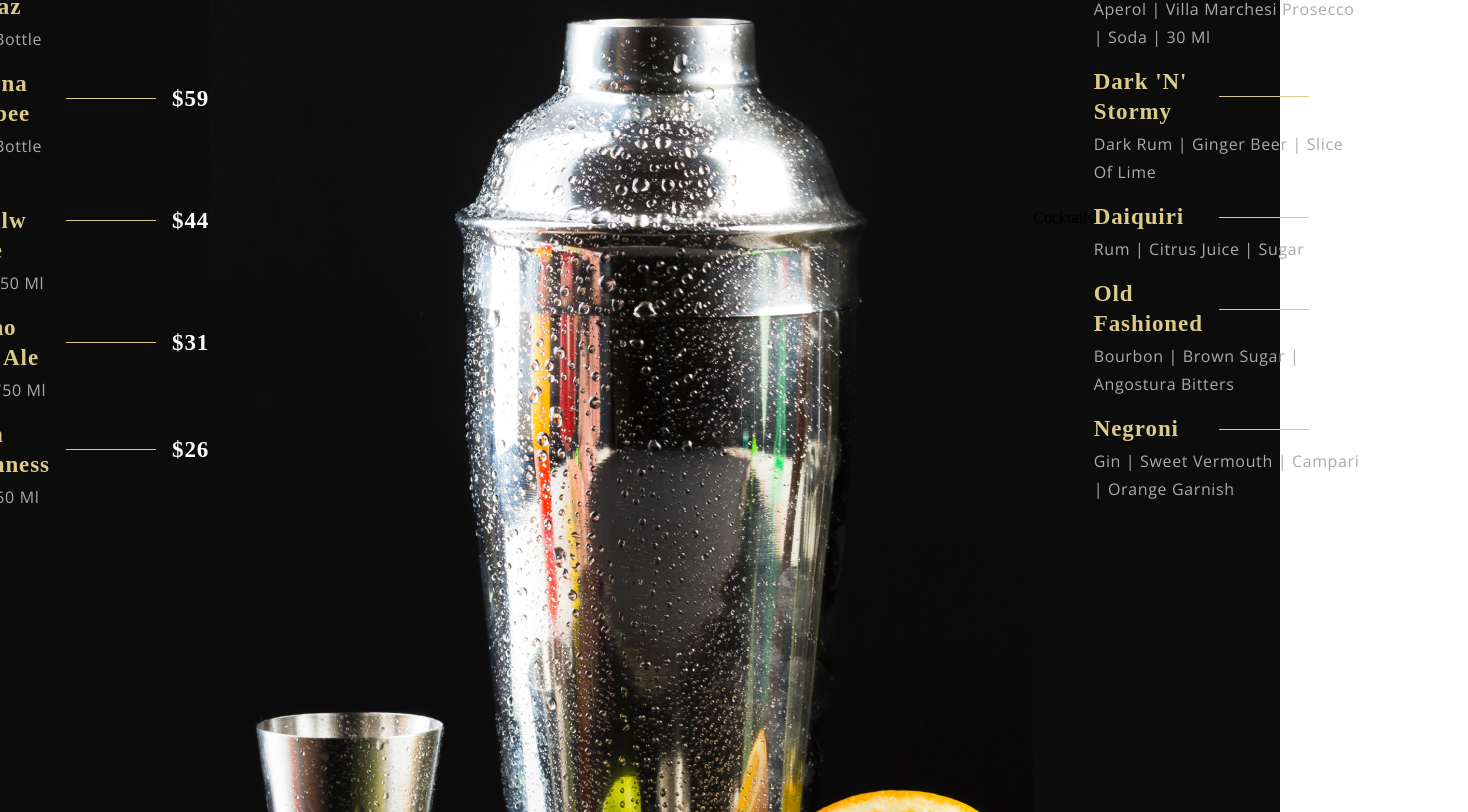
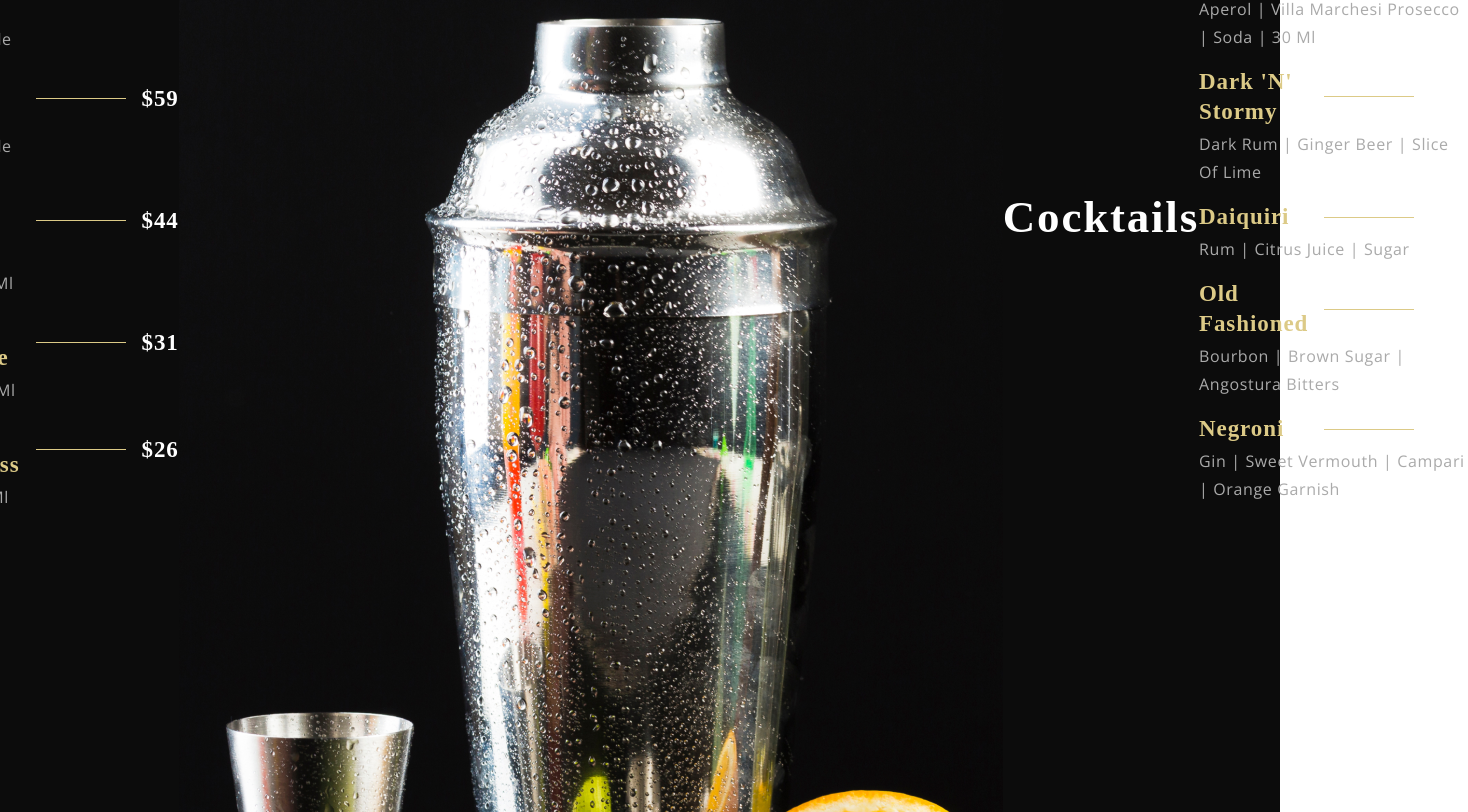
Before and after one commit to rhyno3117/Restaurant-Template, a React (Create React App) app: page / in a window 1280 px wide. Shown: the part 2336-3148 px from the top of the page, 1468 px wide, since content can reach past the window. Built offline with nearby package versions, Linux system fonts and the light colour scheme; a web font is replaced by a local one.

Commit message:
Adds myfile.md

```diff
--- a/src/container/Menu/SpecialMenu.css
+++ b/src/container/Menu/SpecialMenu.css
@@ -17,3 +17,12 @@
     align-items: flex-start;
     flex-direction: row;
 }
+
+.app__specialMenu-menu_heading {
+    font-family: var(--font-base);
+    font-weight: 600;
+    font-size: 45px;
+    line-height: 58.5px;
+    letter-spacing: 0.04em;
+    color: var(--color-white);
+}
```
